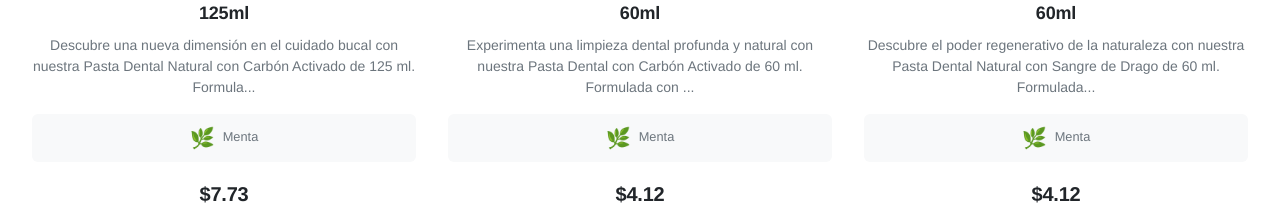
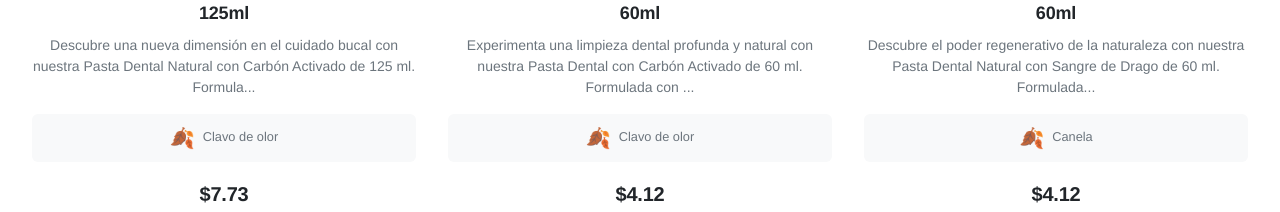
Before and after one commit to yeyodev1/bambooSmile-frontend, a Vue app: page /productos in a window 1280 px wide. Shown: the part 8024-8236 px from the top of the page. Built offline with nearby package versions, Linux system fonts and the light colour scheme; a web font is replaced by a local one.

Commit message:
feat(data): update toothpaste flavors and add kids refill
- Change flavor from 'Menta' to 'Clavo de olor' for several products
- Update flavor icons to match new flavors
- Add new 'Refill Pasta Dental Kids 125ml funda Kraft' product

```diff
--- a/src/data/higiene-bucal.ts
+++ b/src/data/higiene-bucal.ts
@@ -93,8 +93,8 @@ Eleva tu rutina de cuidado bucal con nuestro Limpiador de Lengua de Acero. Con s
   {
     name: 'Pasta Dental con Sangre de Drago Natural 125ml',
     precio: '7.73',
-    flavor: 'Menta',
-    flavorIcon: '🌿',
+    flavor: 'Clavo de olor',
+    flavorIcon: '🍂',
     images: [
       'https://res.cloudinary.com/dpimsaaa4/image/upload/v1756311325/Pasta_dental_Sangre_de_drago_125ml_ckkwma.png',
     ],
@@ -113,8 +113,8 @@ Aprovecha el poder de la naturaleza para cuidar tu sonrisa con nuestra Pasta Den
   {
     name: 'Pasta Dental Natural con Carbón Activado 125ml',
     precio: '7.73',
-    flavor: 'Menta',
-    flavorIcon: '🌿',
+    flavor: 'Clavo de olor',
+    flavorIcon: '🍂',
     images: [
       'https://res.cloudinary.com/dpimsaaa4/image/upload/v1756313654/Pasta_dental_Carbon_Activado_125ml_cmuqvl.png',
     ],
@@ -135,8 +135,8 @@ Añade nuestra Pasta Dental Natural con Carbón Activado de 125 ml a tu rutina d
   {
     name: 'Pasta Dental Natural con Carbón Activado 60ml',
     precio: '4.12',
-    flavor: 'Menta',
-    flavorIcon: '🌿',
+    flavor: 'Clavo de olor',
+    flavorIcon: '🍂',
     images: [
       'https://res.cloudinary.com/dpimsaaa4/image/upload/v1756313608/Pasta_dental_Carbo%CC%81n_Activado_60ml_nktyer.png',
     ],
@@ -155,8 +155,8 @@ Agrega nuestra Pasta Dental Natural con Carbón Activado de 60 ml a tu rutina di
   {
     name: 'Pasta Dental Natural con Sangre de Drago 60ml',
     precio: '4.12',
-    flavor: 'Menta',
-    flavorIcon: '🌿',
+    flavor: 'Canela',
+    flavorIcon: '🍂',
     images: [
       'https://res.cloudinary.com/dpimsaaa4/image/upload/v1756313562/Pasta_dental_Sangre_de_Drago_60ml_rkxwqy.png',
     ],
@@ -314,7 +314,7 @@ Continúa con tu compromiso con la sostenibilidad y la salud oral con nuestro Re
   {
     name: 'Refill Pasta Dental Natural Carbón Activado 125ml funda Kraft',
     precio: '5.93',
-    flavor: 'Canela, clavo de olor y carbón activado',
+    flavor: 'Clavo de olor',
     flavorIcon: '🍂',
     images: [
       'https://res.cloudinary.com/dpimsaaa4/image/upload/v1756313289/Refill_Pasta_dental_Carbo%CC%81n_Activado_gzwskg.png',
@@ -334,7 +334,7 @@ Haz que tu cuidado bucal sea más ecológico y práctico con nuestro Refill de P
   {
     name: 'Refill Pasta Dental Natural Fresh 125ml funda Kraft',
     precio: '5.93',
-    flavor: 'Fresh',
+    flavor: 'Menta',
     flavorIcon: '🌿',
     images: [
       'https://res.cloudinary.com/dpimsaaa4/image/upload/v1756328373/Refill_Pasta_dental_Fresh_w4vw6q.png',
@@ -354,7 +354,7 @@ Haz que tu cuidado bucal sea más ecológico y fresco con nuestro Refill de Past
   {
     name: 'Refill Pasta Dental Sangre de Drago 125ml funda Kraft',
     precio: '5.93',
-    flavor: 'Canela, naranja y sangre de drago',
+    flavor: 'Canela',
     flavorIcon: '🍂',
     images: [
       'https://res.cloudinary.com/dpimsaaa4/image/upload/v1756313196/Refill_Sangre_de_Drago_zgcltk.png',
@@ -370,6 +370,26 @@ Fácil de Usar: Corta la esquina de la funda Kraft y vierte la pasta dental en t
 Cuidado Bucal Natural: Nuestra pasta dental con Sangre de Drago está formulada con ingredientes naturales de alta calidad, que promueven una limpieza suave pero efectiva. Libre de flúor y otros químicos agresivos, es segura para toda la familia y amigable con el medio ambiente.
 
 Haz que tu cuidado bucal sea más ecológico y práctico con nuestro Refill de Pasta Dental Sangre de Drago de 125 ml en funda Kraft. Una opción consciente para una sonrisa más saludable y un planeta más limpio.`,
+  },
+  {
+    name: 'Refill Pasta Dental Kids 125ml funda Kraft',
+    precio: '5.93',
+    flavor: 'Naranja dulce',
+    flavorIcon: '🍊',
+    images: [
+      'https://res.cloudinary.com/dpimsaaa4/image/upload/v1756313337/Refill_Pasta_dental_Kids_dinkat.png',
+    ],
+    description: `Haz que el cuidado dental sea más sostenible y conveniente con nuestro Refill de Pasta Dental Kids de 125 ml en funda Kraft. Diseñado pensando en el medio ambiente y en la comodidad de los padres, este refill es la opción perfecta para reabastecer el tubo de pasta dental de tus hijos de manera fácil y eco-amigable.
+
+Sostenibilidad en Acción: Nuestra funda Kraft está fabricada con materiales ecológicos y reciclables, lo que la convierte en una alternativa respetuosa con el medio ambiente al embalaje tradicional de plástico. Contribuye a reducir el desperdicio y proteger nuestro planeta mientras cuidas de la salud bucal de tus hijos.
+
+Fácil de Usar: Simplemente corta la esquina de la funda Kraft y vierte la pasta dental en el tubo vacío. Su diseño práctico y rellenable hace que sea rápido y sencillo reabastecer el tubo de pasta dental de tus hijos, sin complicaciones ni desperdicio.
+
+Seguridad Garantizada: Nuestra pasta dental está especialmente formulada para niños, con ingredientes suaves y naturales que cuidan sus dientes y encías delicadas. Libre de flúor y otros químicos nocivos, puedes estar seguro de que estás brindando lo mejor a tus hijos.
+
+Modo de Uso: Rellena el tubo de pasta dental de tus hijos con el refill en funda Kraft cuando sea necesario. Recuerda supervisar el cepillado y asegurarte de que tus hijos utilicen la cantidad adecuada de pasta dental cada vez.
+
+Haz que el cuidado dental de tus hijos sea más fácil, económico y ecológico con nuestro Refill de Pasta Dental Kids de 125 ml en funda Kraft. Una opción inteligente para una sonrisa sana y un planeta más verde.`,
   },
   {
     name: 'Spray Bucal Natural 60ml',
```
